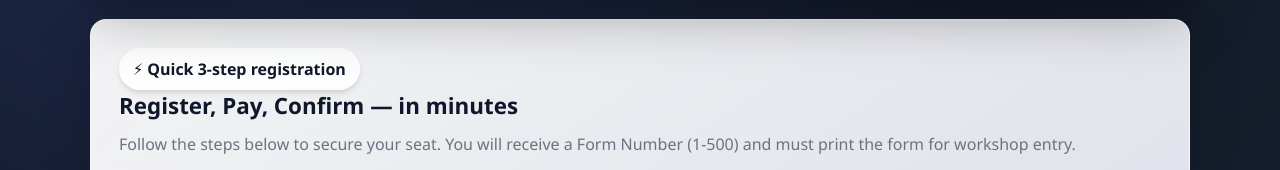
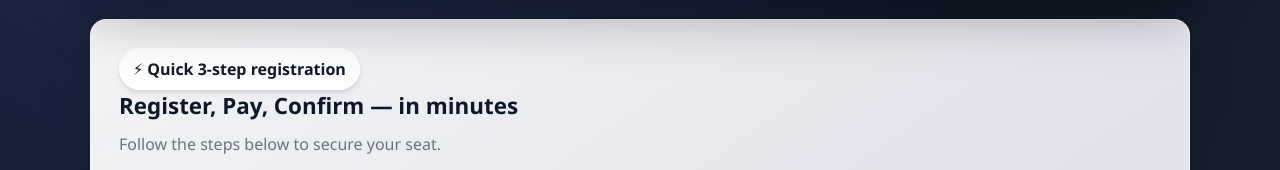
Before and after one commit to bitflownova-coder/saicaregroup_CNE, a website: page public/index.html in a window 1280 px wide. Shown: the part 880-1050 px from the top of the page. Drawn offline with Linux system fonts and the light colour scheme; no server answers.

Commit message:
Remove form number text from registration instructions

```diff
--- a/public/index.html
+++ b/public/index.html
@@ -85,7 +85,7 @@
         <div class="glow-card">
             <div class="pill">⚡ Quick 3-step registration</div>
             <h3 class="section-title">Register, Pay, Confirm — in minutes</h3>
-            <p class="section-sub">Follow the steps below to secure your seat. You will receive a Form Number (1-500) and must print the form for workshop entry.</p>
+            <p class="section-sub">Follow the steps below to secure your seat.</p>
             <div class="steps">
                 <div class="step-card">
                     <div class="step-number">1</div>
```
